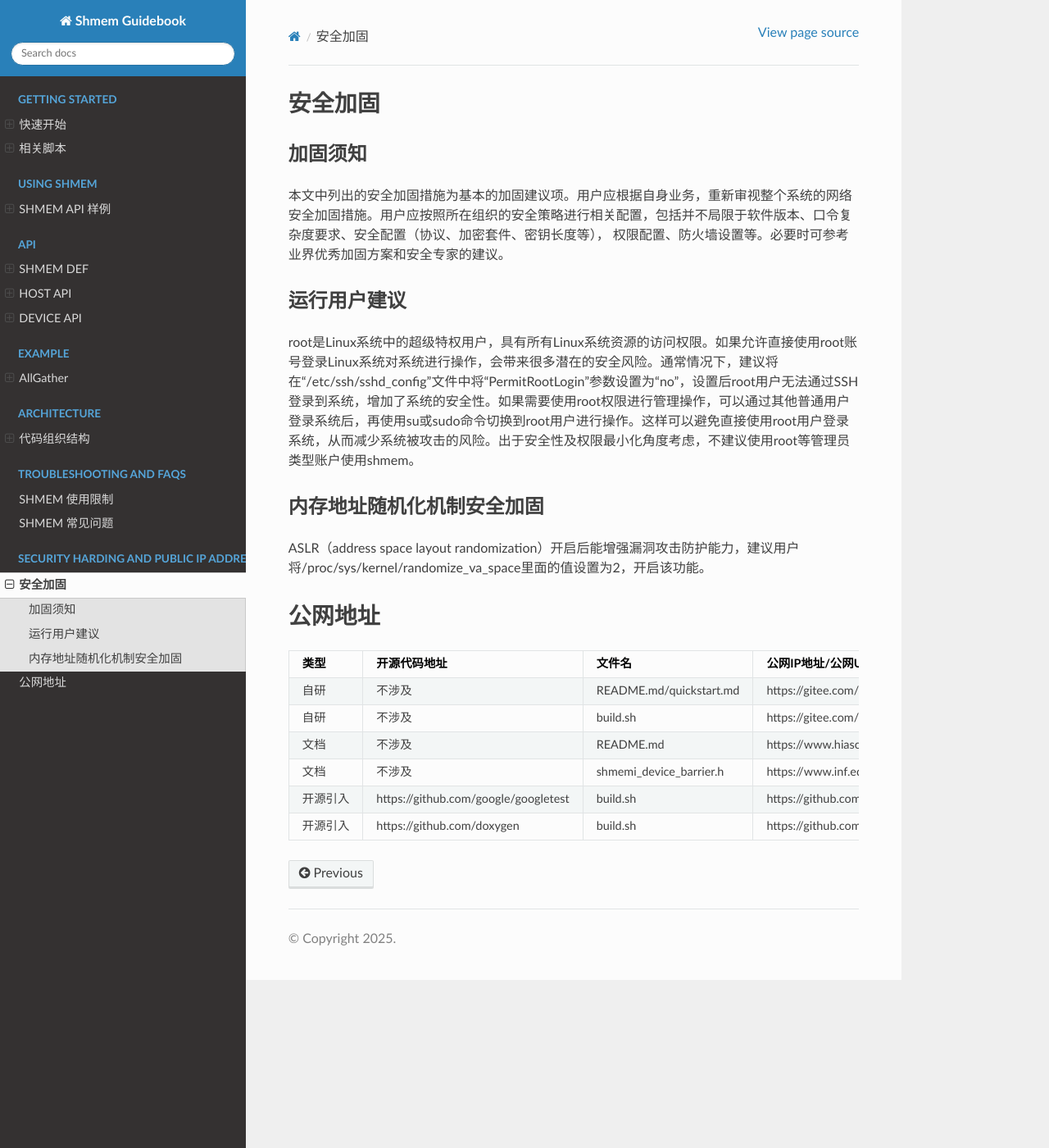
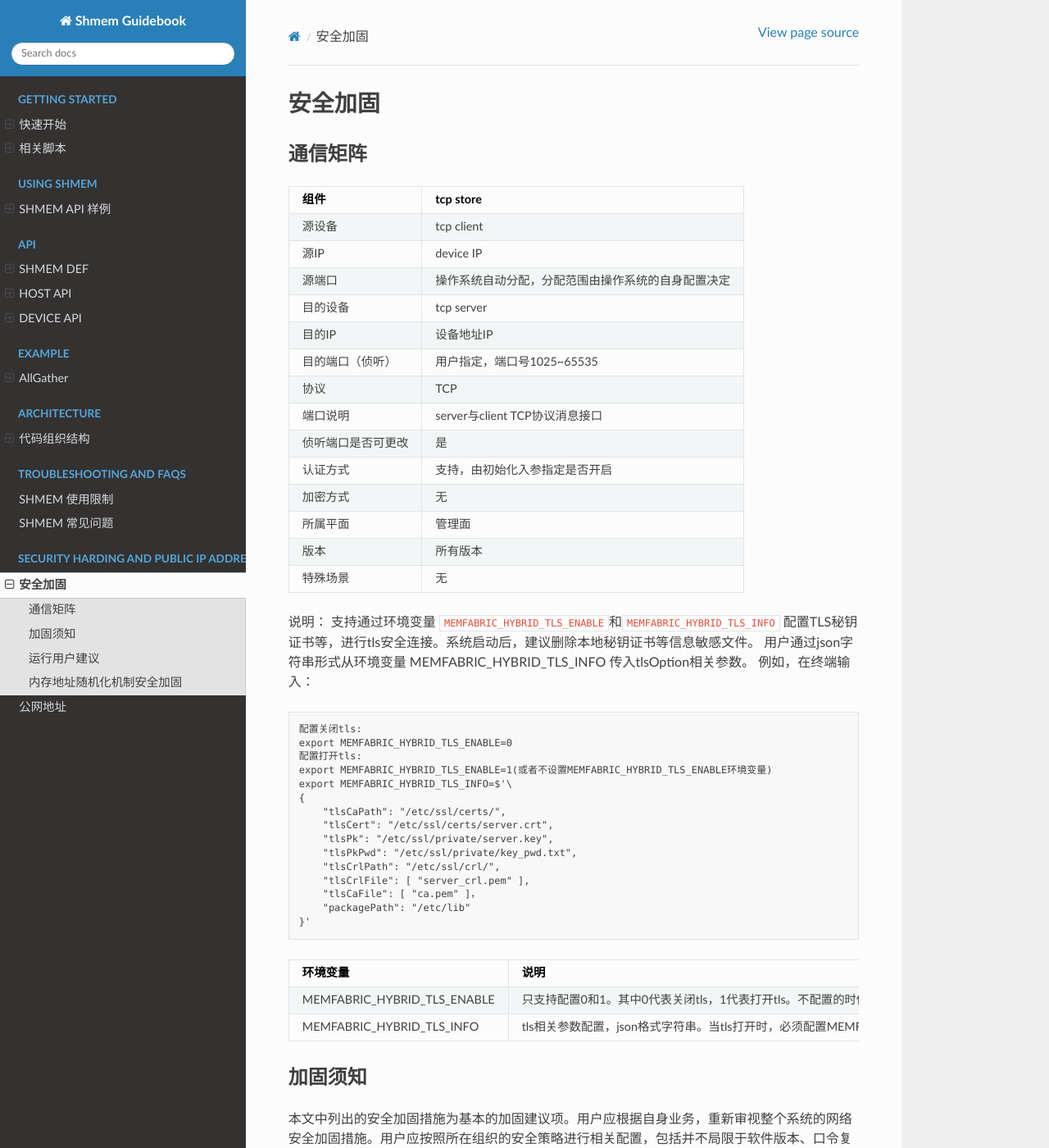
Before and after one commit to BillionsRichard/mm_rs_with_catlass, a Sphinx documentation site: the page built from docs/security.md, in a window 1280 px wide and 1400 px high. Shown: the whole window at 82% size. Built offline with Sphinx 7.4.7 and the Read the Docs theme 3.1.0, drawn with Linux system fonts in a browser that asks for light colours; the version number could not be read and is left out.

Commit message:
mf2master

````diff
--- a/docs/security.md
+++ b/docs/security.md
@@ -1,4 +1,51 @@
 # 安全加固
+
+## 通信矩阵
+
+|组件|tcp store|
+|----------------|--------|
+|源设备|tcp client|
+|源IP|device IP|
+|源端口|操作系统自动分配，分配范围由操作系统的自身配置决定|
+|目的设备|tcp server|
+|目的IP|设备地址IP|
+|目的端口（侦听）|用户指定，端口号1025~65535|
+|协议|TCP|
+|端口说明|server与client TCP协议消息接口|
+|侦听端口是否可更改|是|
+|认证方式|支持，由初始化入参指定是否开启|
+|加密方式|无|
+|所属平面|管理面|
+|版本|所有版本|
+|特殊场景|无|
+
+说明：
+支持通过环境变量 `MEMFABRIC_HYBRID_TLS_ENABLE`和`MEMFABRIC_HYBRID_TLS_INFO` 配置TLS秘钥证书等，进行tls安全连接。系统启动后，建议删除本地秘钥证书等信息敏感文件。
+用户通过json字符串形式从环境变量 MEMFABRIC_HYBRID_TLS_INFO 传入tlsOption相关参数。
+例如，在终端输入：
+```
+配置关闭tls:
+export MEMFABRIC_HYBRID_TLS_ENABLE=0
+配置打开tls:
+export MEMFABRIC_HYBRID_TLS_ENABLE=1(或者不设置MEMFABRIC_HYBRID_TLS_ENABLE环境变量)
+export MEMFABRIC_HYBRID_TLS_INFO=$'\
+{
+    "tlsCaPath": "/etc/ssl/certs/",
+    "tlsCert": "/etc/ssl/certs/server.crt",
+    "tlsPk": "/etc/ssl/private/server.key",
+    "tlsPkPwd": "/etc/ssl/private/key_pwd.txt",
+    "tlsCrlPath": "/etc/ssl/crl/",
+    "tlsCrlFile": [ "server_crl.pem" ],
+    "tlsCaFile": [ "ca.pem" ]，
+    "packagePath": "/etc/lib"
+}'
+```
+| 环境变量 | 说明                                         |
+|------|--------------------------------------------|
+| MEMFABRIC_HYBRID_TLS_ENABLE  | 只支持配置0和1。其中0代表关闭tls，1代表打开tls。不配置的时候默认打开tls |
+| MEMFABRIC_HYBRID_TLS_INFO  | tls相关参数配置，json格式字符串。当tls打开时，必须配置MEMFABRIC_HYBRID_TLS_INFO           |
+
+
 ## 加固须知
 
 本文中列出的安全加固措施为基本的加固建议项。用户应根据自身业务，重新审视整个系统的网络安全加固措施。用户应按照所在组织的安全策略进行相关配置，包括并不局限于软件版本、口令复杂度要求、安全配置（协议、加密套件、密钥长度等）， 权限配置、防火墙设置等。必要时可参考业界优秀加固方案和安全专家的建议。
@@ -12,7 +59,6 @@ root是Linux系统中的超级特权用户，具有所有Linux系统资源的访
 ASLR（address space layout randomization）开启后能增强漏洞攻击防护能力，建议用户将/proc/sys/kernel/randomize_va_space里面的值设置为2，开启该功能。
 
 
-
 # 公网地址
 
 | 类型   | 开源代码地址 | 文件名 | 公网IP地址/公网URL地址/域名/邮箱地址 | 用途说明 |
````
Also changed, not shown: README.md (+6 -0 lines), 1 other file.
